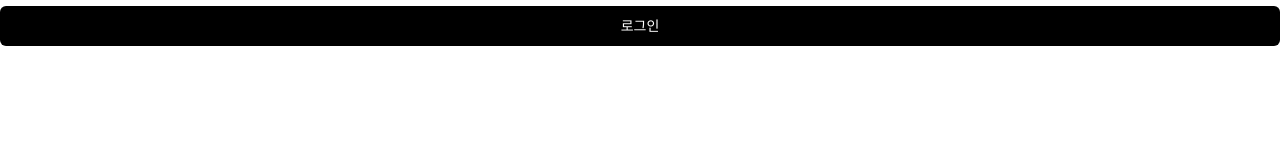
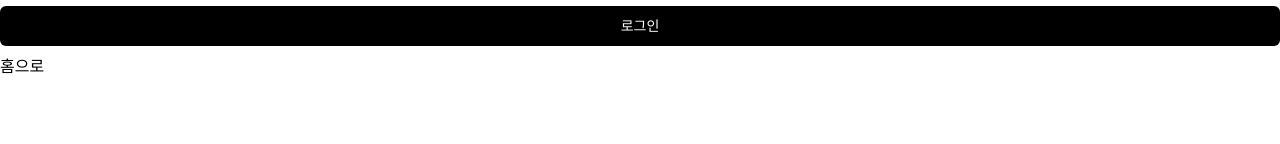
Before and after one commit to ssabii/app-router-example, a Next.js app: page /login in a window 1280 px wide. Shown: the part 150-294 px from the top of the page. Built offline with nearby package versions, Linux system fonts and the light colour scheme.

Commit message:
feat: 홈 링크 추가

```diff
--- a/components/Login.tsx
+++ b/components/Login.tsx
@@ -1,3 +1,4 @@
+import Link from 'next/link';
 import Button from './Button';
 import Input from './Input';
 
@@ -8,6 +9,7 @@ function Login() {
       <Input type="email" />
       <Input type="password" />
       <Button>로그인</Button>
+      <Link href="/">홈으로</Link>
     </div>
   );
 }
```
